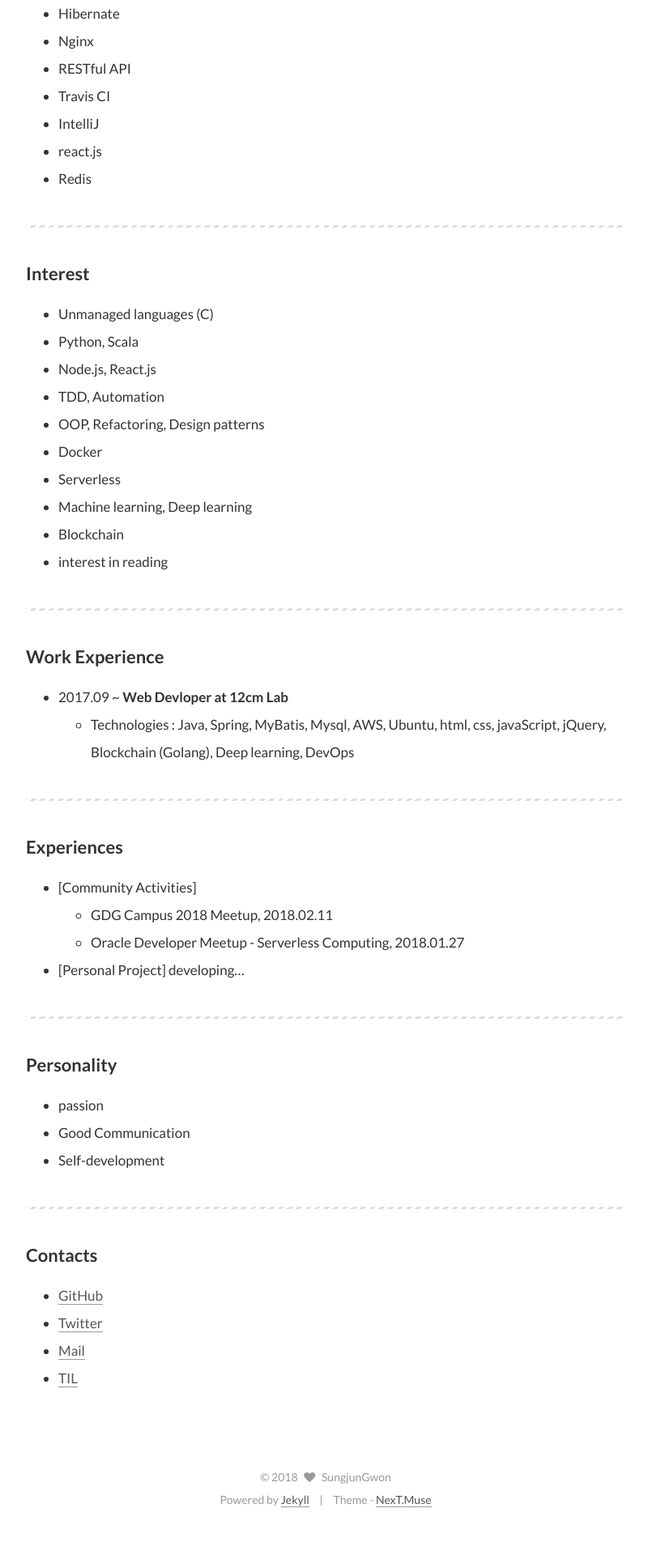
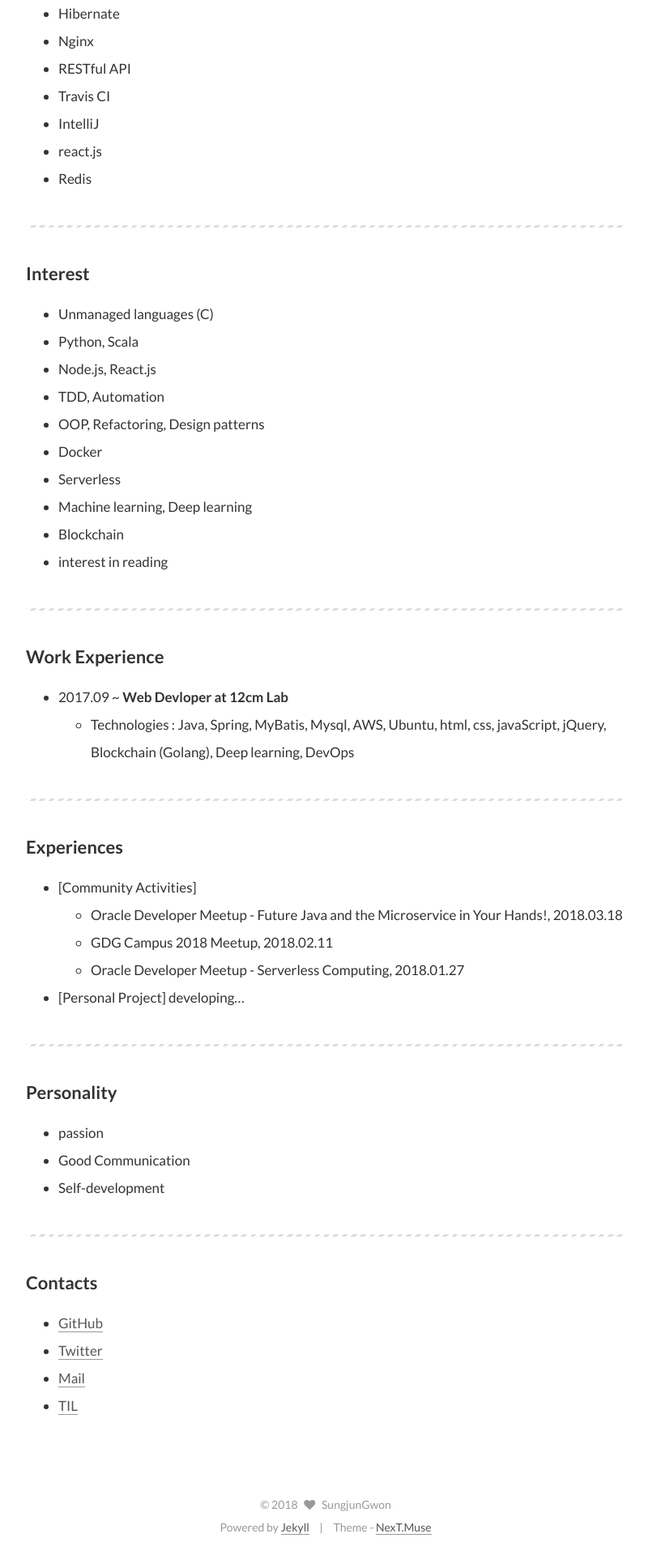
Before and after one commit to gwonsungjun/gwonsungjun.github.io, a Jekyll site: the page built from about/index.md, in a window 1280 px wide. Shown: the part 1930-3850 px from the top of the page at 81% size, without its empty margins (238-1038 px from the left). Built offline with Jekyll 4.4.1, drawn with Linux system fonts in a browser that asks for light colours; comment, search, counter and statistics services are not loaded; before the commit the page ends 3816 px from its top, so only the background shows below that.

Commit message:
Update about.md

```diff
--- a/about/index.md
+++ b/about/index.md
@@ -82,6 +82,7 @@
 Experiences
 =========
 - [Community Activities]
+  - Oracle Developer Meetup - Future Java and the Microservice in Your Hands!, 2018.03.18
   - GDG Campus 2018 Meetup, 2018.02.11
   - Oracle Developer Meetup - Serverless Computing, 2018.01.27
 - [Personal Project] developing...
```
